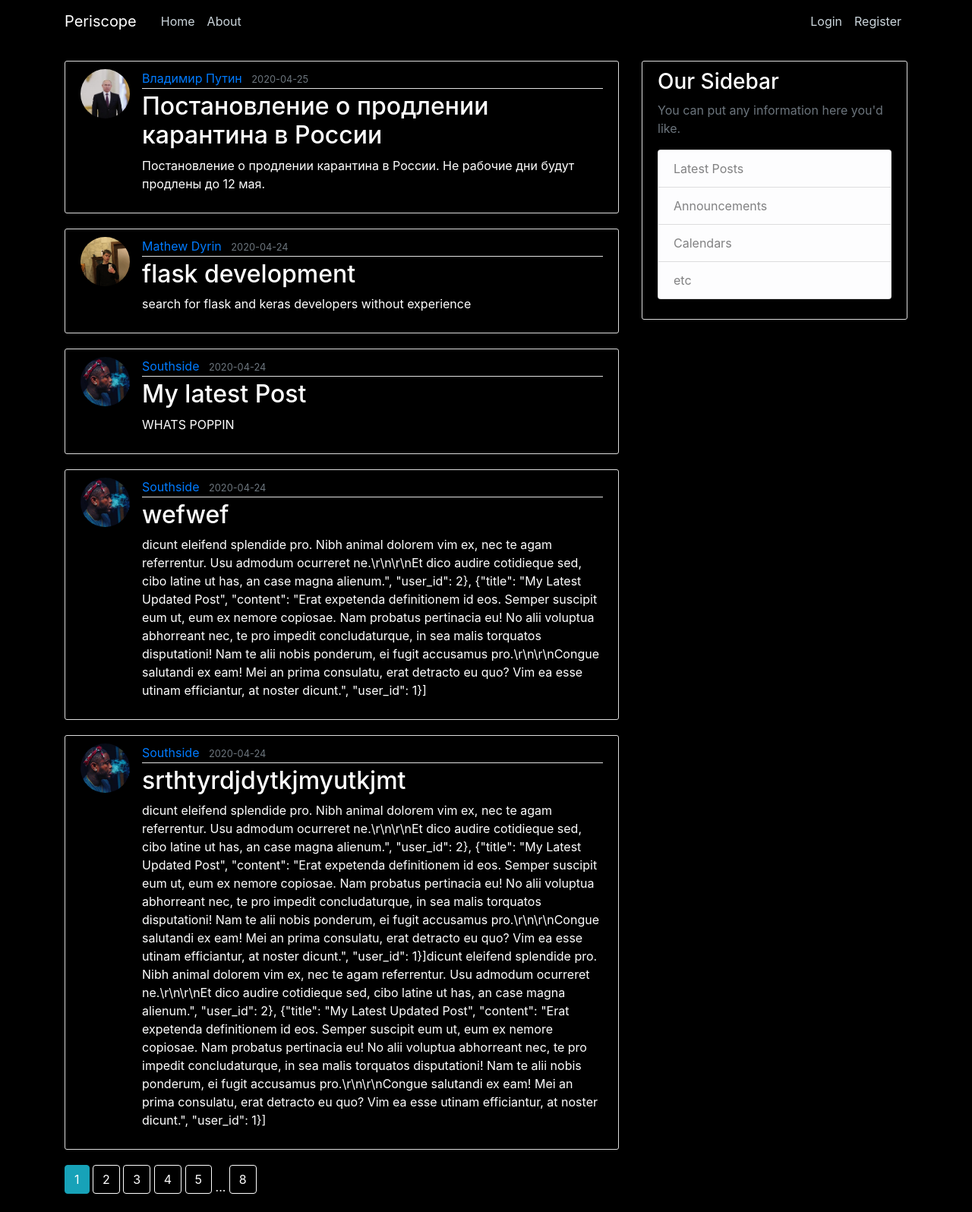
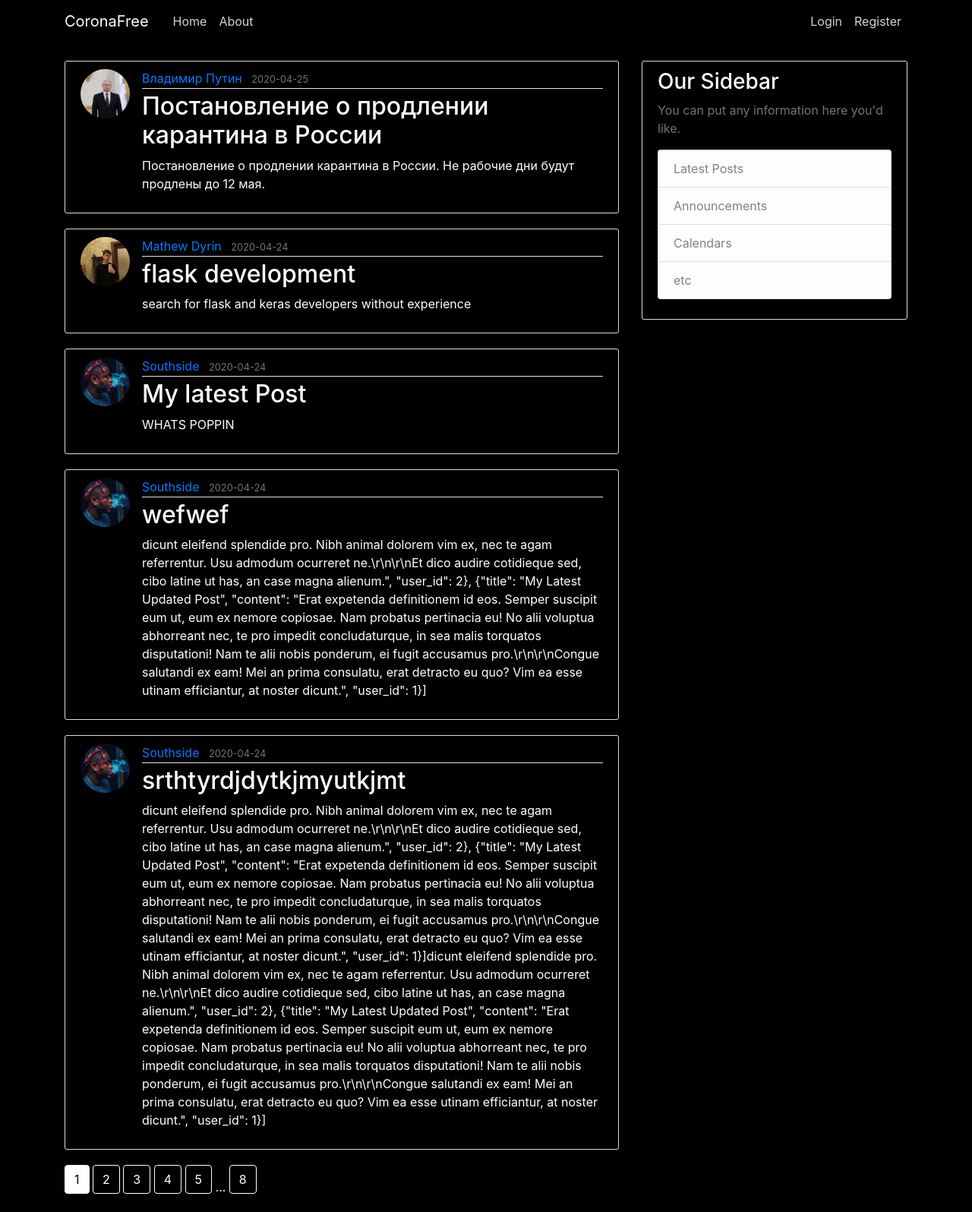
Before and after one commit to Jahsmine/coronafree, a Flask app: page / in a window 1280 px wide. Shown: the whole page at 76% size. Run offline with Flask 2, Linux system fonts and the light colour scheme; data comes from the database, SQL or seed files in the repository; some libraries are stand-ins or nearby versions.

Commit message:
Change app style

```diff
--- a/flaskblog/templates/home.html
+++ b/flaskblog/templates/home.html
@@ -16,7 +16,7 @@
     {% for page_num in posts.iter_pages(left_edge=1, right_edge=1, left_current=1, right_current=5) %}
         {% if page_num %}
             {% if posts.page == page_num %}
-                    <a class="btn btn-info mb-4" href="{{ url_for('main.home', page=page_num) }}" >{{ page_num }}</a>
+                    <a style="color:black;  background: white; border-color: white;" class="btn btn-info mb-4" href="{{ url_for('main.home', page=page_num) }}" >{{ page_num }}</a>
                 {% else %}
                     <a style="color:white;  border-color: white;" class="btn btn-outline-info mb-4" href="{{ url_for('main.home', page=page_num) }}">{{ page_num }}</a>
                 {% endif %}
--- a/flaskblog/templates/layout.html
+++ b/flaskblog/templates/layout.html
@@ -16,7 +16,7 @@
     <header class="site-header">
       <nav class="navbar navbar-expand-md navbar-dark bg-steel fixed-top">
         <div class="container">
-          <a class="navbar-brand mr-4" href="{{ url_for('main.home') }}">Periscope</a>
+          <a class="navbar-brand mr-4" href="{{ url_for('main.home') }}">CoronaFree</a>
           <button class="navbar-toggler" type="button" data-toggle="collapse" data-target="#navbarToggle" aria-controls="navbarToggle" aria-expanded="false" aria-label="Toggle navigation">
             <span class="navbar-toggler-icon"></span>
           </button>
```
